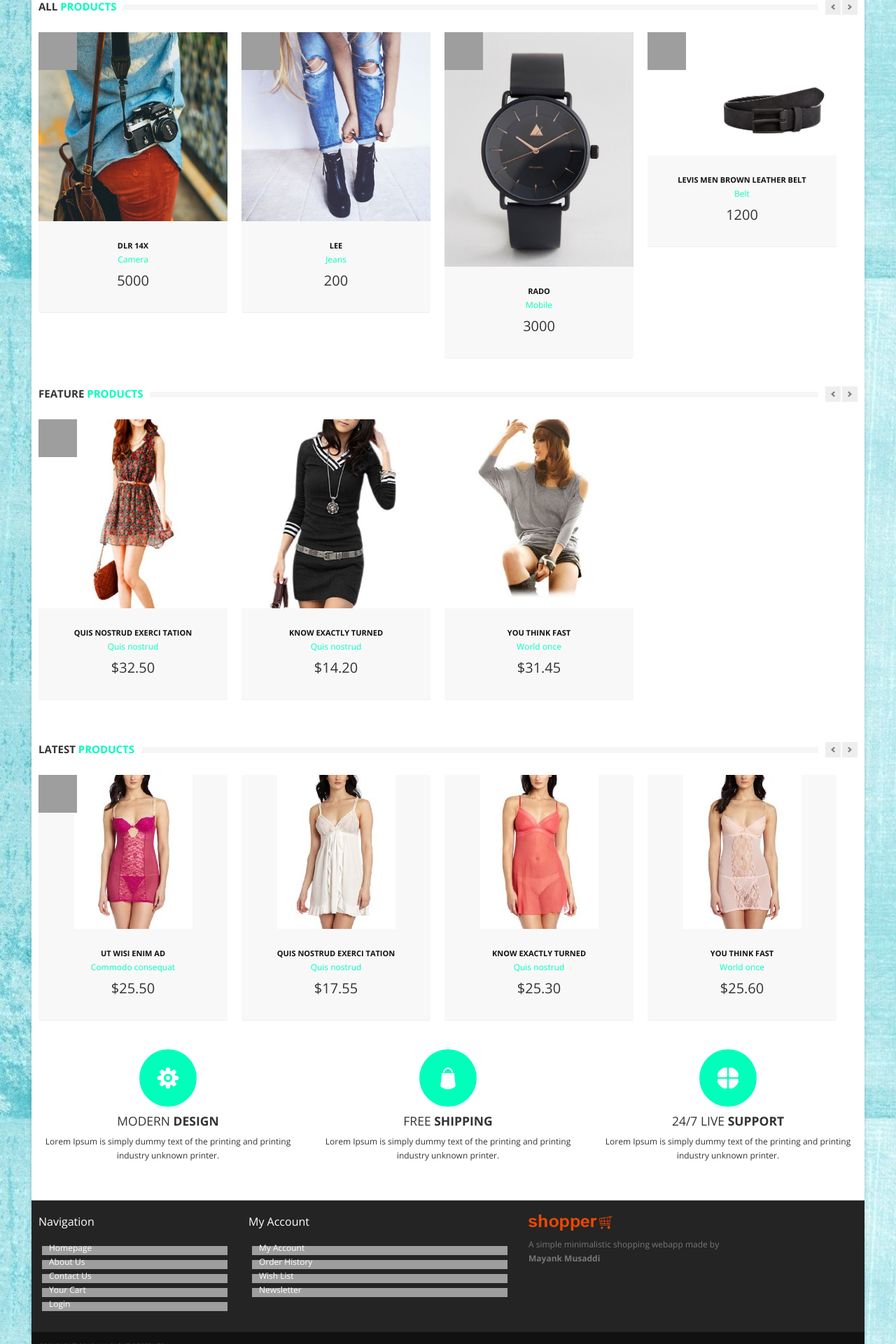
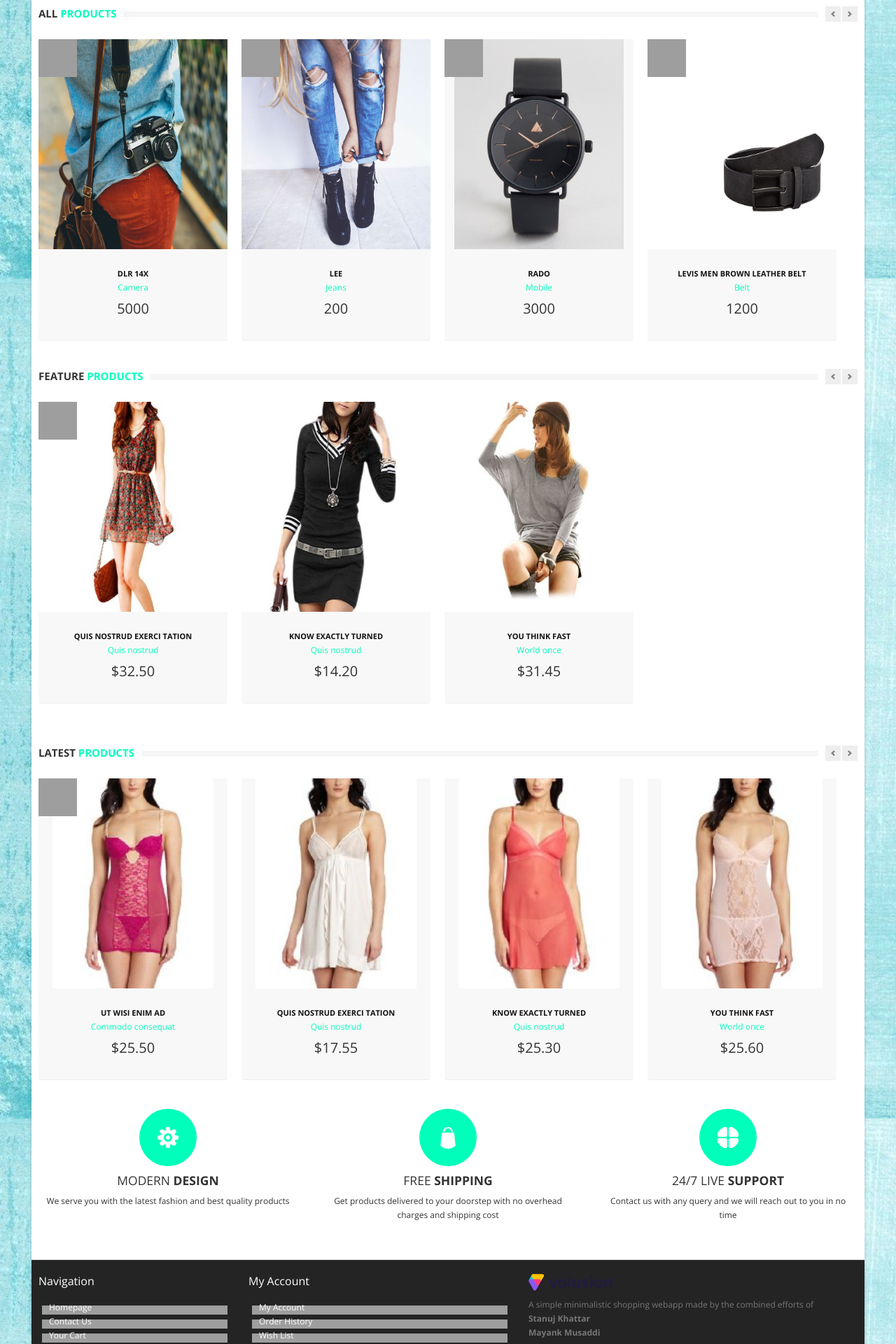
Before and after one commit to tanuj208/ShoppingWebApp, a Flask app: page / in a window 1280 px wide. Shown: the part 802-2722 px from the top of the page at 70% size. Run offline with Flask 2, Linux system fonts and the light colour scheme; some libraries are stand-ins or nearby versions; grey boxes are pictures that could not be loaded.

Commit message:
ProductDescComplete

```diff
--- a/app.py
+++ b/app.py
@@ -24,6 +24,7 @@ class User(Base):
 	mobile = Column('mobile',String(15))
 	password = Column('password',String(255))
 	isFormFilled=Column('isFormFilled',Integer)
+	orders=relationship('Order',backref='user')
 
 class Seller(Base):
 	__tablename__="seller"
@@ -50,11 +51,23 @@ class Category(Base):
 	name = Column('name',String(255))
 	products=relationship('Product',backref='category')
 
+
+# sold_products = Table('sold-products',
+#                          Column('order_id', Integer, ForeignKey('order.id')),
+#                          Column('product_id', Integer, ForeignKey('product.id'))
+#                          )
+
+class Order(Base):
+	__tablename__="order"
+
+	id=Column('id',Integer,Sequence('user_id_seq'),primary_key=True)
+	user_id=Column('user_id',Integer,ForeignKey('user.id'))
+	# products=relationship('Product',backref='category')
+
 engine=create_engine('sqlite:///user.db',echo=True)
 Base.metadata.create_all(bind=engine)
 Session = sessionmaker(bind=engine)
 sqlsession = Session()
-
 
 @app.route('/')
 @app.route('/<username>')
--- a/static/themes/css/main.css
+++ b/static/themes/css/main.css
@@ -271,7 +271,7 @@ section.navbar{
 	margin-bottom:0;
 }
 .navbar-inner.main-menu {
-	height: 40px;
+	height: 50px;
 	padding-left:10px;
 	padding-right:0;
 	border-right: 0;
@@ -285,7 +285,8 @@ section.navbar{
 }
 .navbar-inner.main-menu a.logo{
 	position:absolute;
-	width:15%;
+	margin-top:0.4em;
+	width:15em;
 }
 .navbar-inner.main-menu ul ul a{
 	font-size:13px;
@@ -446,6 +447,7 @@ section.navbar{
 }
 .product-box img{
 	overflow:hidden;
+	height:25em;
 }
 .product-box a.title{
 	text-transform:uppercase;
@@ -764,7 +766,7 @@ section.our_client .row{
 	.navbar-inner.main-menu a.logo{
 		left:50%;
 		margin-left:-99px;
-		width:30%;
+		width:15em;
 	}
 	#copyright,#footer-bar{
 		padding:0 10px;
--- a/templates/index.html
+++ b/templates/index.html
@@ -36,9 +36,9 @@
 				<div class="span8">
 					<div class="account pull-right">
 						<ul class="user-menu">
-							<li><a href="#">My Account</a></li>
-							<li><a href="cart.html">Your Cart</a></li>
-							<li><a href="checkout.html">Checkout</a></li>
+							<li><a href="/account">My Account</a></li>
+							<li><a href="/cart">Your Cart</a></li>
+							<li><a href="/checkout">Checkout</a></li>
 							{% if 'user' in session %}
 							<li><a href="/sell">Sell</a></li>
 							<li><a href="/logout">Logout</a></li>
@@ -57,45 +57,51 @@
 			<section class="navbar main-menu">
 				<div class="navbar-inner main-menu">
 					<a href="index.html" class="logo pull-left"><img src="{{url_for('static',filename='themes/images/Volusion-Master-Logo.png')}}" class="site_logo" alt=""></a>
+
 					<nav id="menu" class="pull-right">
 						<ul>
-							<li><a href="./products.html">Women</a>
+							<li><a>Women</a>
 								<ul>
-									<li><a href="./products.html">Top wear</a></li>
-									<li><a href="./products.html">Bottom wear</a></li>
-									<li><a href="./products.html">Foot wear</a></li>
-									<li><a href="./products.html">Inner wear</a></li>
-									<li><a href="./products.html">Watches</a></li>
-									<li><a href="./products.html">Grooming</a></li>
-									<li><a href="./products.html">Accessories</a></li>
+									<li><a href="/category/1">Top wear</a></li>
+									<li><a href="/category/2">Bottom wear</a></li>
+									<li><a href="/category/3">Foot wear</a></li>
+									<li><a href="/category/4">Inner wear</a></li>
+									<li><a href="/category/5">Watches</a></li>
+									<li><a href="/category/6">Accessories</a></li>
 								</ul>
 							</li>
-							<li><a href="./products.html">Men</a>
+							<li><a>Men</a>
 								<ul>
-									<li><a href="./products.html">Top wear</a></li>
-									<li><a href="./products.html">Bottom wear</a></li>
-									<li><a href="./products.html">Foot wear</a></li>
-									<li><a href="./products.html">Inner wear</a></li>
-									<li><a href="./products.html">Watches</a></li>
-									<li><a href="./products.html">Grooming</a></li>
-									<li><a href="./products.html">Accessories</a></li>
+									<li><a href="/category/7">Top wear</a></li>
+									<li><a href="/category/8">Bottom wear</a></li>
+									<li><a href="/category/9">Foot wear</a></li>
+									<li><a href="/category/10">Watches</a></li>
+									<li><a href="/category/11">Grooming</a></li>
+									<li><a href="/category/12">Accessories</a></li>
 								</ul>
 							</li>
-							<li><a href="./products.html">Electronics</a>
+							<li><a>Electronics</a>
 								<ul>
-									<li><a href="./products.html">Mobiles</a></li>
-									<li><a href="./products.html">Laptops & PCs</a></li>
-									<li><a href="./products.html">Televisions</a></li>
-									<li><a href="./products.html">Air Conditioners</a></li>
-									<li><a href="./products.html">Others</a></li>
+									<li><a href="/category/13">Mobiles</a></li>
+									<li><a href="/category/14">Laptops & PCs</a></li>
+									<li><a href="/category/15">Televisions</a></li>
+									<li><a href="/category/16">Air Conditioners</a></li>
+									<li><a href="/category/17">Others</a></li>
 								</ul>
 							</li>
-							<li><a href="./products.html">Home & Furniture</a></li>
-							<li><a href="./products.html">Sports, Books & More</a>
+							<li><a>Home & Furniture</a>
 								<ul>
-									<li><a href="./products.html">Gifts and Tech</a></li>
-									<li><a href="./products.html">Ties and Hats</a></li>
-									<li><a href="./products.html">Cold Weather</a></li>
+									<li><a href="/category/18">Kitchen</a></li>
+									<li><a href="/category/19">Furniture</a></li>
+									<li><a href="/category/20">Decor</a></li>
+									<li><a href="/category/21">Others</a></li>
+								</ul>
+							</li>
+							<li><a>Sports, Books & More</a>
+								<ul>
+									<li><a href="category/22">Sports</a></li>
+									<li><a href="category/23">Books</a></li>
+									<li><a href="category/24">Others</a></li>
 								</ul>
 							</li>
 						</ul>
@@ -109,9 +115,9 @@
 						<li>
 							<img src="{{url_for('static',filename='themes/images/carousel/slide-01.jpg')}}" alt="" />
 							<div class="intro">
-								<h1>Mid season sale</h1>
-								<p><span>Up to 50% Off</span></p>
-								<p><span>On selected items online and in stores</span></p>
+								<h1>Women Collection 2018</h1>
+								<p><span>New Season</span></p>
+								<p><span>Shop Now</span></p>
 							</div>
 						</li>
 						<li>
@@ -125,15 +131,18 @@
 					</ul>
 				</div>
 			</section>
+
 			<section class="header_text">
-				We stand for top quality templates. Our genuine developers always optimized bootstrap commercial templates.
-				<br/>Don't miss to use our cheap abd best bootstrap templates.
+				We stand for top quality products. Our genuine products are delivered to your doorstep with no shipping cost.
+				<br/>Step right in for a New overwhelming shopping experience.
 			</section>
+
 			<section class="main-content">
 				<div class="row">
 					<div class="span12">
 						<div class="row">
 							<div class="span12">
+
 								<h4 class="title">
 									<span class="pull-left"><span class="text"><span class="line">All <strong>Products</strong></span></span></span>
 									<span class="pull-right">
@@ -149,8 +158,8 @@
 													<div class="product-box">
 														<span class="sale_tag"></span>
 														<p><a href="/product_detail/{{ products[i].id }}"><img src="static/img/{{ products[i].imageName }}" alt="NOO : (" /></a></p>
-														<a href="product_detail.html" class="title">{{products[i].name}}</a><br/>
-														<a href="products.html" class="category">{{ products[i].category.name }}</a>
+														<a href="/product_detail/{{ products[i].id }}" class="title">{{products[i].name}}</a><br/>
+														<a href="/category/{{products[i].category.name}}" class="category">{{ products[i].category.name }}</a>
 														<p class="price">{{ products[i].price }}</p>
 													</div>
 												</li>
@@ -165,9 +174,9 @@
 												<li class="span3">
 													<div class="product-box">
 														<span class="sale_tag"></span>
-														<p><a href="product_detail.html"><img src="static/img/{{ products[i].imageName }}" alt="NOO : (" /></a></p>
-														<a href="product_detail.html" class="title">{{products[i].name}}</a><br/>
-														<a href="products.html" class="category">{{ products[i].category.name }}</a>
+														<p><a href="/product_detail/{{ products[i].id }}"><img src="static/img/{{ products[i].imageName }}" alt="NOO : (" /></a></p>
+														<a href="/product_detail/{{ products[i].id }}" class="title">{{products[i].name}}</a><br/>
+														<a href="/category/{{products[i].category.name}}" class="category">{{ products[i].category.name }}</a>
 														<p class="price">{{ products[i].price }}</p>
 													</div>
 												</li>
@@ -178,6 +187,7 @@
 										{% endfor %}
 									</div>
 								</div>
+
 								<h4 class="title">
 									<span class="pull-left"><span class="text"><span class="line">Feature <strong>Products</strong></span></span></span>
 									<span class="pull-right">
@@ -344,13 +354,14 @@
 								</div>
 							</div>
 						</div>
+
 						<div class="row feature_box">
 							<div class="span4">
 								<div class="service">
 									<div class="responsive">
 										<img src="{{url_for('static',filename='themes/images/feature_img_2.png')}}" alt="" />
 										<h4>MODERN <strong>DESIGN</strong></h4>
-										<p>Lorem Ipsum is simply dummy text of the printing and printing industry unknown printer.</p>
+										<p>We serve you with the latest fashion and best quality products</p>
 									</div>
 								</div>
 							</div>
@@ -359,7 +370,7 @@
 									<div class="customize">
 										<img src="{{url_for('static',filename='themes/images/feature_img_1.png')}}" alt="" />
 										<h4>FREE <strong>SHIPPING</strong></h4>
-										<p>Lorem Ipsum is simply dummy text of the printing and printing industry unknown printer.</p>
+										<p>Get products delivered to your doorstep with no overhead charges and shipping cost</p>
 									</div>
 								</div>
 							</div>
@@ -368,7 +379,7 @@
 									<div class="support">
 										<img src="{{url_for('static',filename='themes/images/feature_img_3.png')}}" alt="" />
 										<h4>24/7 LIVE <strong>SUPPORT</strong></h4>
-										<p>Lorem Ipsum is simply dummy text of the printing and printing industry unknown printer.</p>
+										<p>Contact us with any query and we will reach out to you in no time</p>
 									</div>
 								</div>
 							</div>
@@ -382,10 +393,9 @@
 					<div class="span3">
 						<h4>Navigation</h4>
 						<ul class="nav">
-							<li><a href="./index.html">Homepage</a></li>
-							<li><a href="./about.html">About Us</a></li>
-							<li><a href="./contact.html">Contact Us</a></li>
-							<li><a href="./cart.html">Your Cart</a></li>
+							<li><a href="/">Homepage</a></li>
+							<li><a href="/contact">Contact Us</a></li>
+							<li><a href="/cart">Your Cart</a></li>
 							{% if 'user' in session %}
 							<li><a href="/sell">Sell</a></li>
 							<li><a href="/logout">Logout</a></li>
@@ -397,15 +407,15 @@
 					<div class="span4">
 						<h4>My Account</h4>
 						<ul class="nav">
-							<li><a href="#">My Account</a></li>
+							<li><a href="/account">My Account</a></li>
 							<li><a href="#">Order History</a></li>
 							<li><a href="#">Wish List</a></li>
 							<li><a href="#">Newsletter</a></li>
 						</ul>
 					</div>
 					<div class="span5">
-						<p class="logo"><img src="{{url_for('static',filename='themes/images/logo.png')}}" class="site_logo" alt=""></p>
-						<p>A simple minimalistic shopping webapp made by<br> <strong>Mayank Musaddi</strong></p>
+						<p class="logo"><img src="{{url_for('static',filename='themes/images/Volusion-Master-Logo.png')}}" class="site_logo" alt=""></p>
+						<p>A simple minimalistic shopping webapp made by the combined efforts of<br> <strong>Stanuj Khattar</strong> <br><strong>Mayank Musaddi</strong></p>
 						<br/>
 					</div>
 				</div>
```
Also changed, not shown: templates/product_detail.html (+14 -23 lines), static/themes/images/bg-02.jpg (added), static/themes/images/site-ss15-page-banner-feb-15-final.jpg (added), static/themes/images/splash-784x312.jpg (added), user.db.
